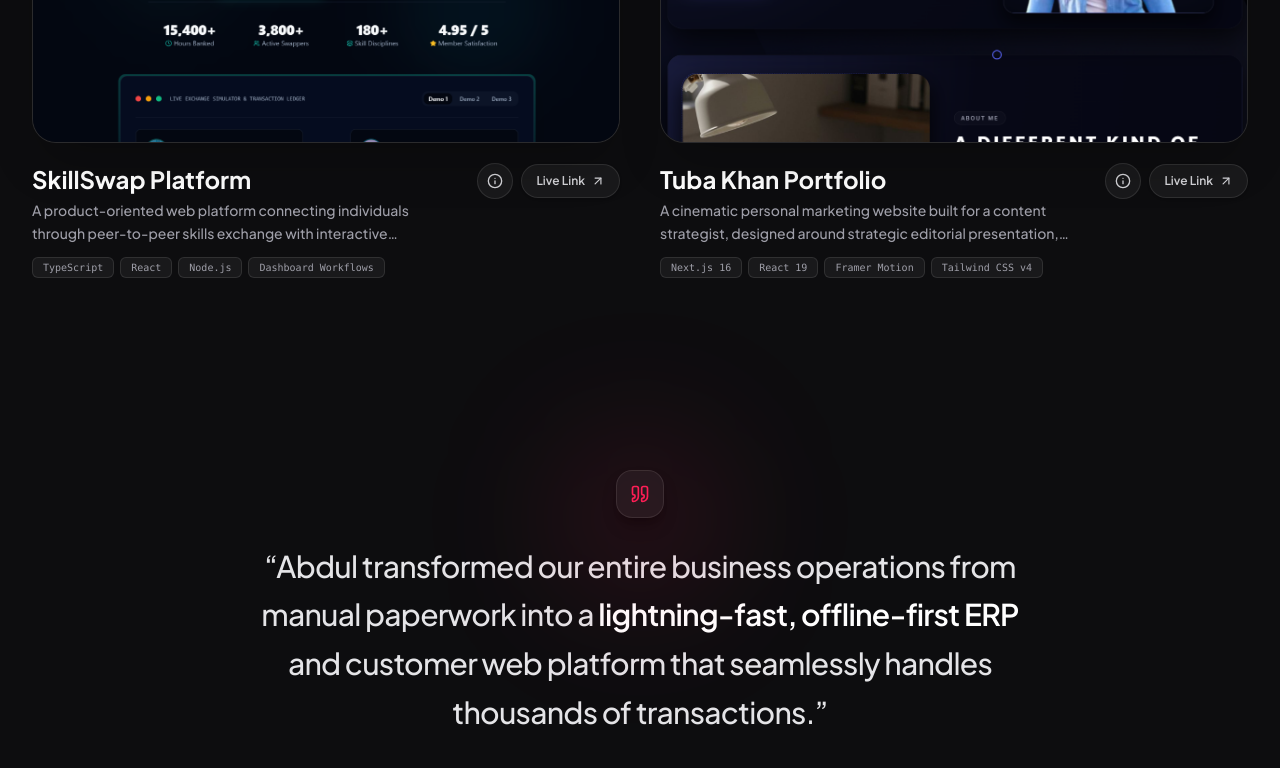
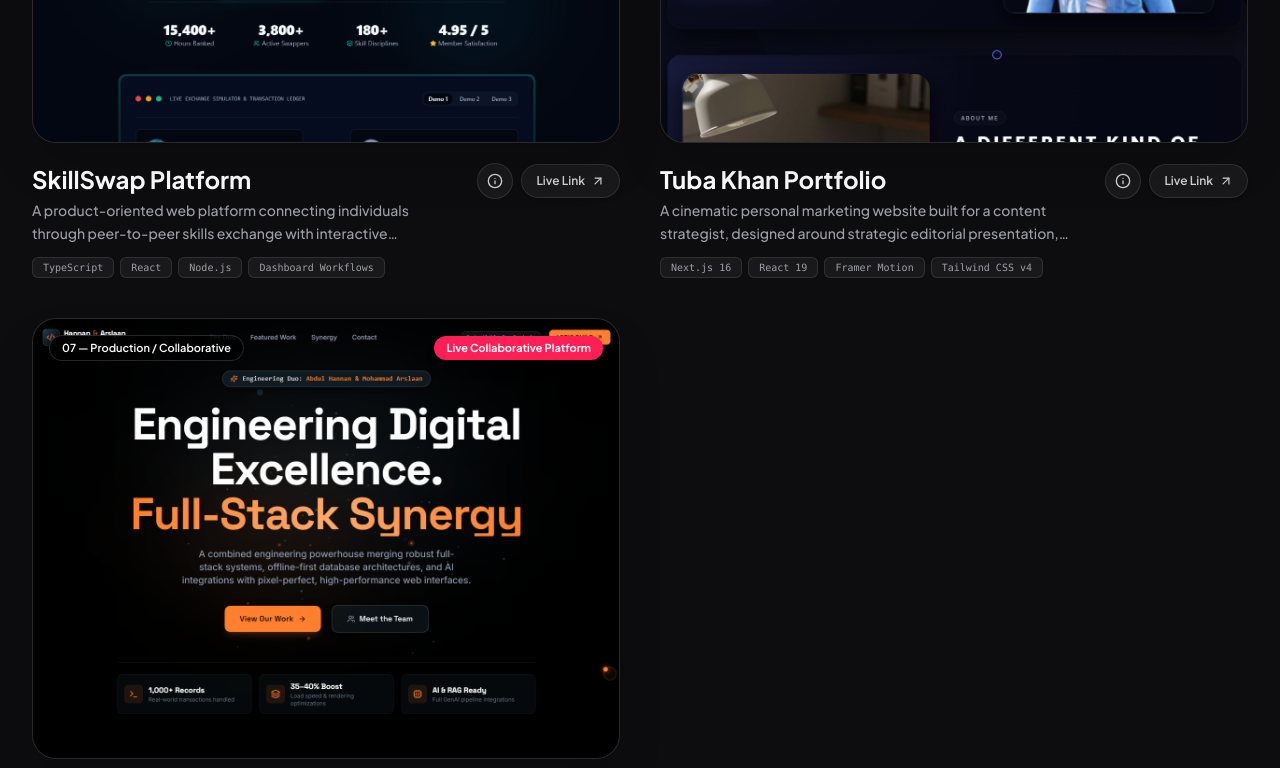
Before and after one commit to hannan7866/portfolio, a Next.js app: page / in a window 1280 px wide. Shown: the part 2690-3458 px from the top of the page. Built offline with nearby package versions, Linux system fonts and the light colour scheme.

Commit message:
feat: add DuoTech Engineering Matrix project and dynamic category counts

```diff
--- a/src/components/Projects.tsx
+++ b/src/components/Projects.tsx
@@ -250,6 +250,58 @@ const PROJECTS: Project[] = [
     liveUrl: "https://tubaportfolio.vercel.app/",
     githubUrl: "https://github.com/hannan7866/tuba-portfolio",
   },
+  {
+    id: "duotech-portfolio",
+    number: "07",
+    title: "DuoTech — Engineering Matrix & Duo Platform",
+    subtitle: "Collaborative Full-Stack & Frontend Synergy Web Platform",
+    categoryType: "production",
+    categoryLabel: "Production / Collaborative",
+    badge: "Live Collaborative Platform",
+    image: "/images/duo.png",
+    tags: [
+      "Next.js 14",
+      "React",
+      "TypeScript",
+      "Tailwind CSS",
+      "Framer Motion",
+      "Canvas API",
+      "Vercel",
+    ],
+    shortDescription:
+      "A high-performance, dark-themed engineering duo matrix showcasing the combined synergy of backend system architectures, offline ERP engines, and pixel-perfect interactive frontend animations.",
+    architectureStory:
+      "Engineered as a synchronized collaborative platform presenting dual engineering specializations. Features an interactive terminal system probe with live JSON/telemetry state toggling, custom canvas particle animations, magnetic micro-interactions, responsive case study modals, and multi-channel client conversion touchpoints.",
+    keyModules: [
+      {
+        title: "System Telemetry & Interactive Terminal",
+        desc: "Live simulated terminal console with real-time JSON, overview metrics, and system probe diagnostics.",
+      },
+      {
+        title: "Dual Engineering Matrix",
+        desc: "Comparative skill matrix bridging heavy backend/AI systems (Abdul) with high-performance frontend UI/UX (Arslaan).",
+      },
+      {
+        title: "Curated Showcase & Case Studies",
+        desc: "Dynamic modal workflows, animated performance benchmarks, and real-world client testimonials.",
+      },
+      {
+        title: "Conversion & Instant Booking",
+        desc: "Multi-channel intake pipeline routing inquiries via direct email, WhatsApp, phone, and social platforms.",
+      },
+    ],
+    technicalHighlights: [
+      "Dynamic interactive terminal console with real-time JSON and telemetry state switching.",
+      "High-performance micro-interactions, magnetic buttons, and custom Framer Motion spring physics.",
+      "Interactive 2D canvas background particle engine synchronized with responsive viewport rendering.",
+      "Futuristic dark-mode UI with custom glassmorphism, blur glow accents, and responsive typography.",
+    ],
+    recruiterTakeaway:
+      "Demonstrates high-level collaborative engineering, interactive UI component architecture, modern Next.js/Tailwind development, and delivering engaging web platforms.",
+    year: "2025",
+    liveUrl: "https://duotech-portfolio.vercel.app/",
+    githubUrl: "https://github.com/hannan7866",
+  },
 ];
 
 export default function Projects() {
@@ -308,9 +360,21 @@ export default function Projects() {
       <div className="flex items-center gap-2 sm:gap-3 overflow-x-auto pb-4 mb-10 no-scrollbar select-none">
         {[
           { id: "all", label: "All Projects", count: PROJECTS.length },
-          { id: "production", label: "🌟 Production / Real-World", count: 2 },
-          { id: "engineering", label: "⚡ Engineering & Technical", count: 3 },
-          { id: "client", label: "🎨 Client / Creative Work", count: 1 },
+          {
+            id: "production",
+            label: "🌟 Production / Real-World",
+            count: PROJECTS.filter((p) => p.categoryType === "production").length,
+          },
+          {
+            id: "engineering",
+            label: "⚡ Engineering & Technical",
+            count: PROJECTS.filter((p) => p.categoryType === "engineering").length,
+          },
+          {
+            id: "client",
+            label: "🎨 Client / Creative Work",
+            count: PROJECTS.filter((p) => p.categoryType === "client").length,
+          },
         ].map((tab) => (
           <button
             key={tab.id}
```
Also changed, not shown: public/images/duo.png (added).
